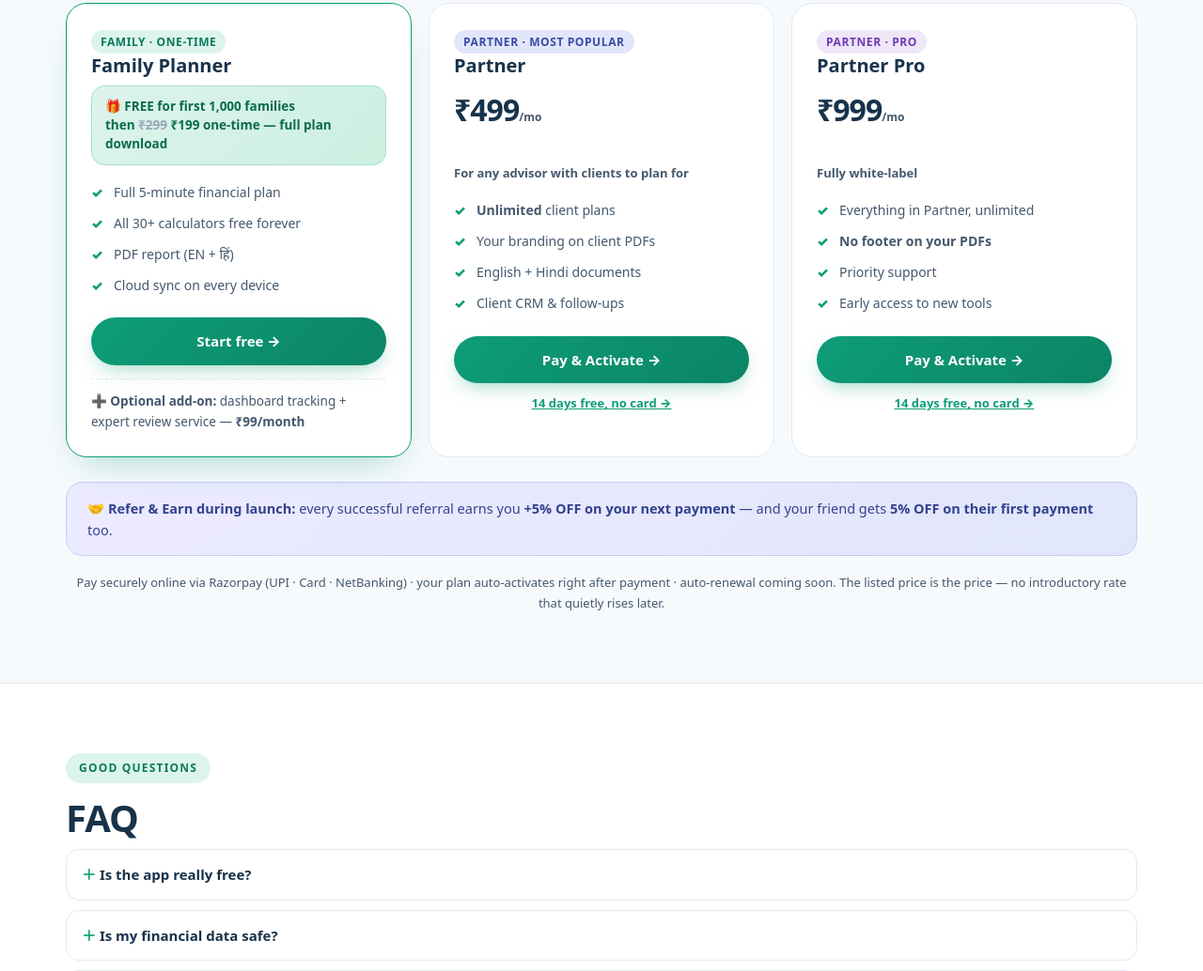
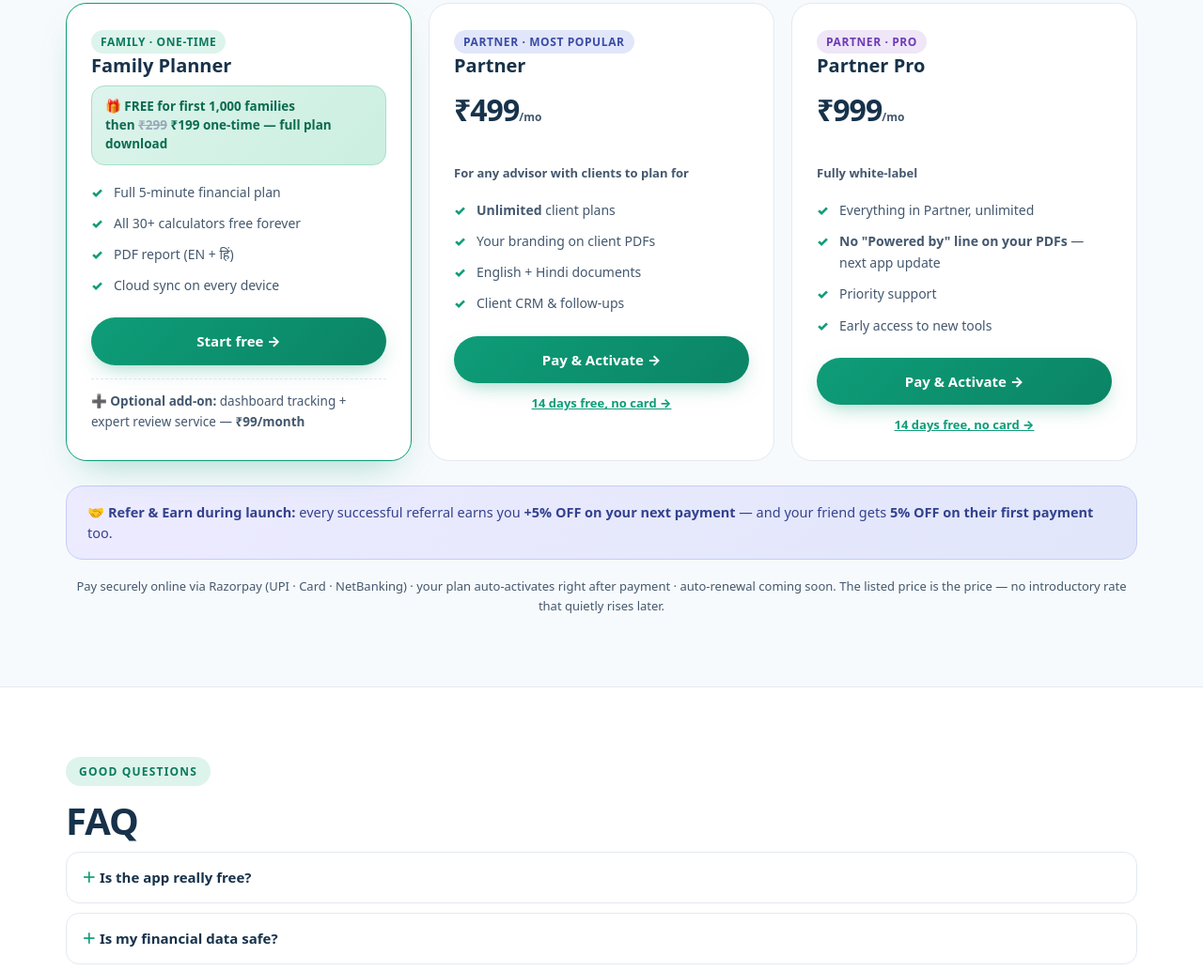
Before and after one commit to prgatisrivastava114-lab/SmartCalc-AI-web, a plain HTML site: page index.html in a window 1280 px wide. Shown: the part 6507-7541 px from the top of the page at 94% size. Drawn offline with Linux system fonts and the light colour scheme; no server answers.

```diff
--- a/index.html
+++ b/index.html
@@ -1507,7 +1507,7 @@ if(trk)trk.addEventListener('scroll',function(){
       <div class="pr">₹<span class="pval" data-mo="999">999</span><small>/mo</small></div>
       <div class="bill" data-bill data-mo="999"></div>
       <p class="pd">Fully white-label</p>
-      <ul><li>Everything in Partner, unlimited</li><li><b>No footer on your PDFs</b></li><li>Priority support</li><li>Early access to new tools</li></ul>
+      <ul><li>Everything in Partner, unlimited</li><li><b>No "Powered by" line on your PDFs</b> — next app update</li><li>Priority support</li><li>Early access to new tools</li></ul>
       <a class="btn b-teal" href="https://wa.me/918840192702?text=Hi%21%20I%20want%20Partner%20Pro%20(%E2%82%B9999%2Fmo%2C%20no%20footer).%20Please%20share%20payment%20details." onclick="payNow('platinum');return false;">Pay &amp; Activate →</a>
       <a class="tlink" href="https://wa.me/918840192702?text=Hi%21%20Mujhe%20Partner%20Mode%20FREE%2014-day%20trial%20code%20chahiye.">14 days free, no card →</a>
     </div>
```
Also changed, not shown: partner/index.html (+1 -1 lines).
